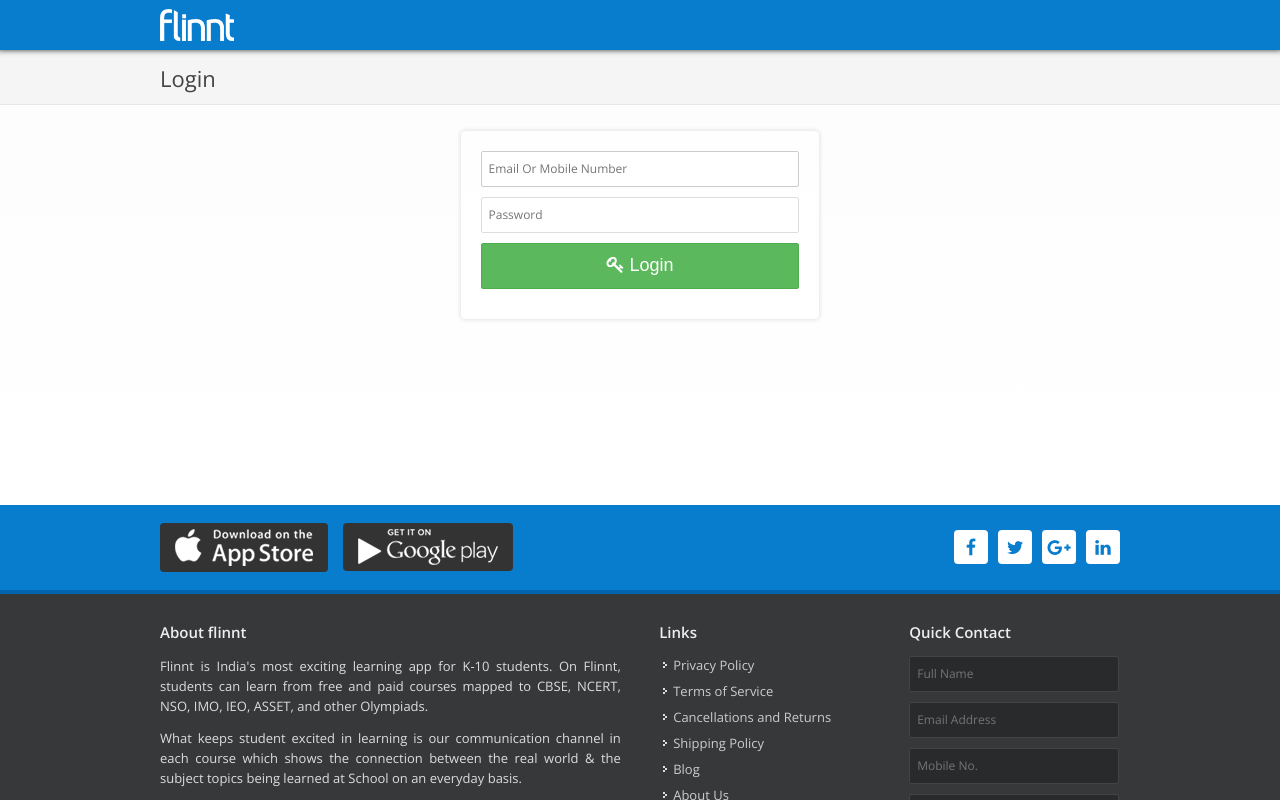
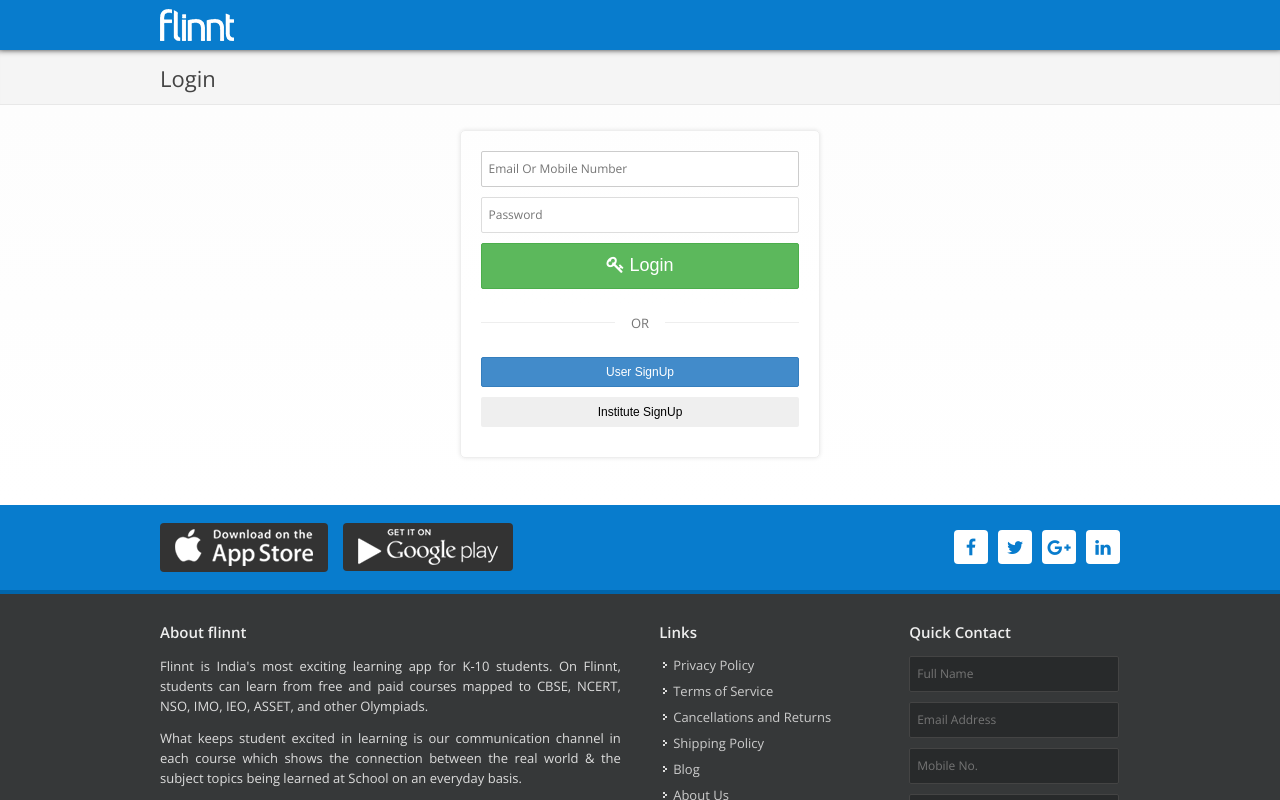
Before and after one commit to Adms1/Flinnt_Angular_Net, an Angular app in the folder Frontend/: page / in a window 1280 px wide. Shown: the top 800 px of the page. Built offline with nearby package versions, Linux system fonts and the light colour scheme; a web font is replaced by a local one.

Commit message:
formating, login page changes added signup links & navigation

```diff
--- a/Frontend/src/app/home/login/login.component.css
+++ b/Frontend/src/app/home/login/login.component.css
@@ -433,4 +433,47 @@
     #signup-login .login-mobile {
         display: block;
     }
+
 }
+
+/* divider start */
+.my-4 {
+    margin-top: 1.5rem!important;
+    margin-bottom: 1.5rem!important;
+}
+.align-items-center {
+    align-items: center!important;
+}
+.d-flex {
+    display: flex!important;
+}
+.divider:after, .divider:before {
+    content: "";
+    flex: 1;
+    height: 1px;
+    background: #eee;
+}
+
+.text-center {
+    text-align: center!important;
+}v
+
+.fw-bold {
+    font-weight: 700!important;
+}
+
+.mb-0 {
+    margin-bottom: 0!important;
+}
+
+.mx-3 {
+    margin-right: 1rem!important;
+    margin-left: 1rem!important;
+}
+
+.text-muted {
+    --mdb-text-opacity: 1;
+    color: #757575!important;
+}
+
+/* divider end */
--- a/Frontend/src/app/home/login/login.component.html
+++ b/Frontend/src/app/home/login/login.component.html
@@ -8,109 +8,42 @@
         <div id="content">
             <div id="page-title">
                 <div class="container clearfix">
-
                     <h2 class="v4">Login</h2>
-
                 </div>
             </div>
-
             <div class="content-wrap">
                 <div class="container clearfix">
-
-
                     <div id="backdropbox" class="login_form">
-
                         <form class="nobottommargin" id="fmlogin" name="loginform"
                             action="https://www.flinnt.com/app/login/" method="post" novalidate="novalidate">
-
                             <div class="col_two nobottommargin">
                                 <input type="text" name="usernm" id="usernm" value="" class="input-block-level"
                                     placeholder="Email Or Mobile Number" autofocus="true">
                             </div>
-
                             <div class="col_full nobottommargin">
                                 <input type="password" name="pwd" id="pwd" class="input-block-level"
                                     placeholder="Password" autocomplete="off">
                             </div>
-
                             <div class="col_full marginB10">
                                 <button type="submit" name="sgibtn" id="sgibtn"
                                     class="btn btn-success btn-lg input-block-level"><i class="fa fa-key"></i>
                                     Login</button>
-                                <!-- <br><br>
-                            <div class="clearfix col_full nobottommargin fleft">
-                                <div class="fleft">
-                                    <a href="{login_forgot_password_url}" class="links">Forgot password?</a>
-                                </div>
-
-                                <div class="fright">
-                                    <a id="sbsignup" href="{login_signup_url}" class="links">New User? Click here</a>
-                                </div>
-                            </div> -->
+                            </div>
+                            <div class="divider d-flex align-items-center my-4">
+                                <p class="text-center fw-bold mx-3 mb-0 text-muted">OR</p>
+                            </div>
+                            <div class="col_full marginB10">
+                                <button type="button" [routerLink]="'/user/signup'" name="usgupbtn" id="usgupbtn"
+                                    class="btn btn-primary btn-sm input-block-level">
+                                    User SignUp</button>
+                            </div>
+                            <div class="col_full marginB10">
+                                <button type="button" [routerLink]="'/institute/signup'" name="isgupbtn" id="isgupbtn"
+                                    class="btn btn-secondary btn-sm input-block-level">
+                                    Institute SignUp</button>
                             </div>
                         </form>
-
                     </div>
-
-
-
-
-
-
-
-
-
-
-
-
-
-
-
-
-
-
-
-
-
-
-
-
-
-
-
-
-
-
-
-
-
-
-
-
-
-
-
-
-
-
-
-
-
-
-
-
-
-
-
-
-
-
-
-
-
-
-
-
                 </div>
             </div>
         </div>
--- a/Frontend/src/app/home/user-signup/user-signup.component.html
+++ b/Frontend/src/app/home/user-signup/user-signup.component.html
@@ -13,11 +13,10 @@
 
                     <div id="signup-login">
                         <span class="login">Have an account? <a
-                                href="https://devtest.flinnt.com/app/login/">Login</a></span>
+                            [routerLink]="''">Login</a></span>
                         <span class="login-mobile textalignright"><a class="btn btn-info btn-sm"
-                                href="https://devtest.flinnt.com/app/login/">Login</a></span>
+                            [routerLink]="''">Login</a></span>
                     </div>
-
                 </div>
             </div>
 
```
Also changed, not shown: Frontend/src/app/home/institute-signup/institute-signup.component.html (+0 -54 lines).
